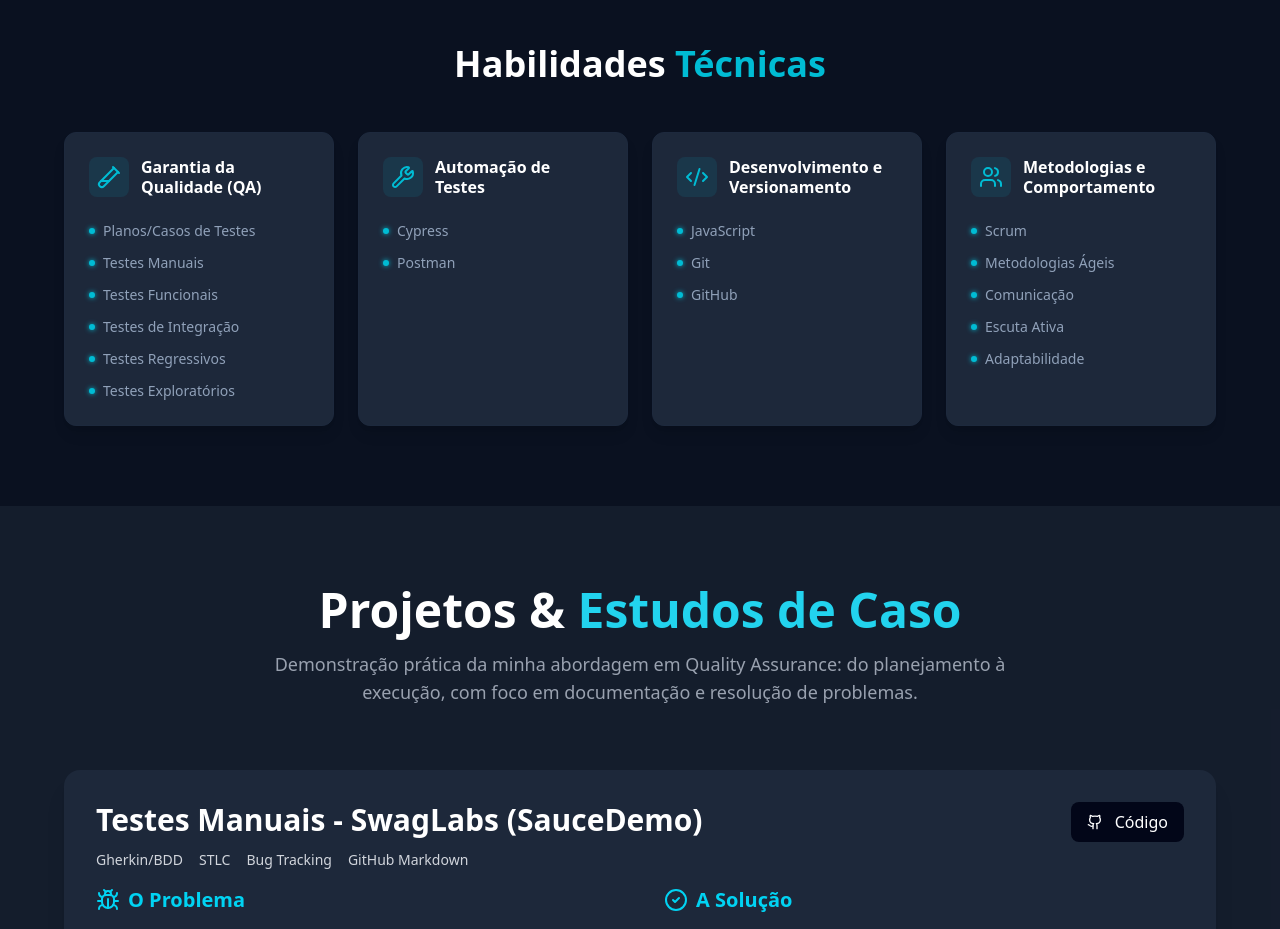
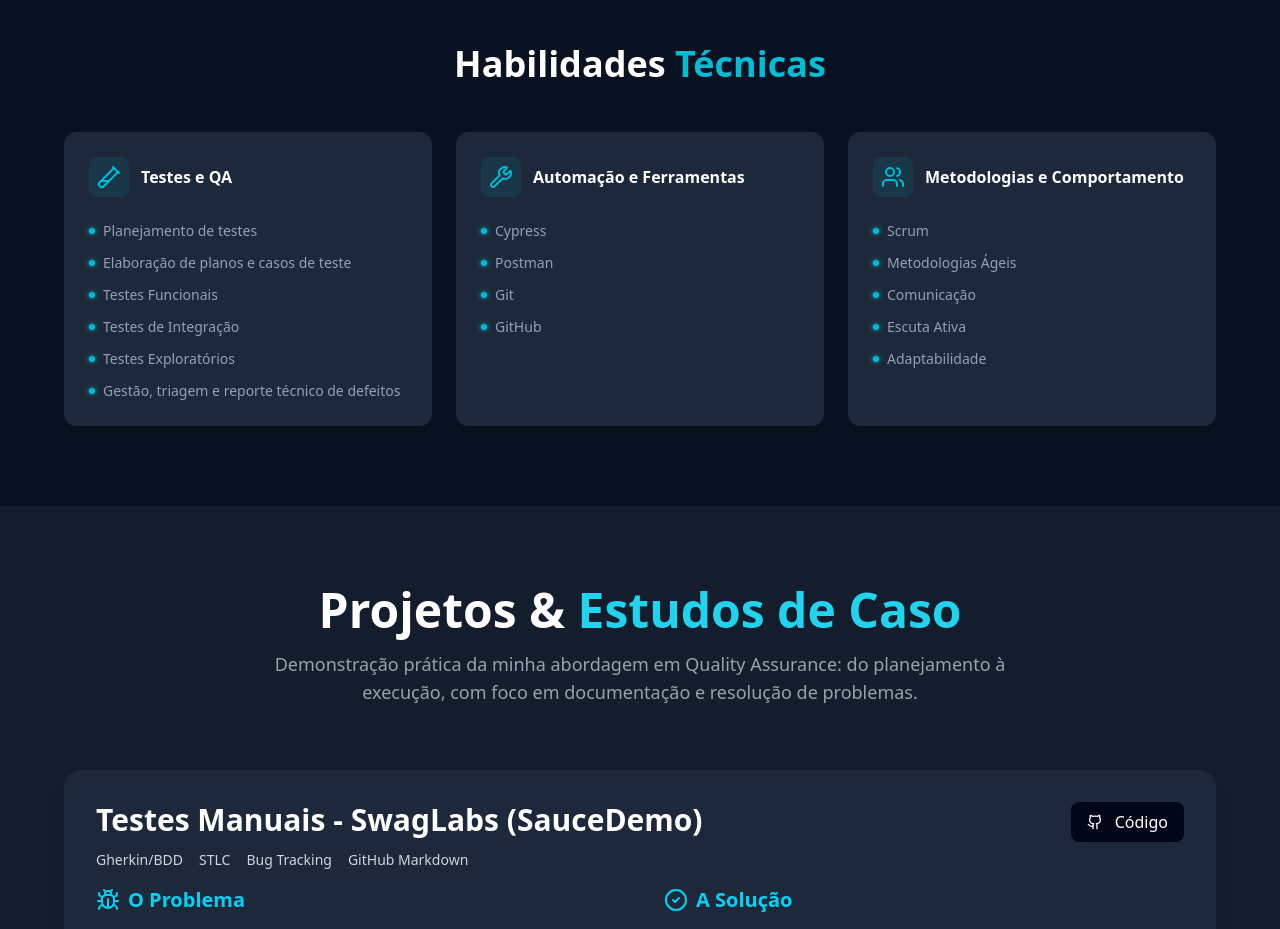
Before and after one commit to adrianemaciel/qa-engineer-portfolio, a React (Vite) app: page / in a window 1280 px wide. Shown: the part 2340-3269 px from the top of the page. Built offline with nearby package versions, Linux system fonts and the light colour scheme.

Commit message:
refactor: update the skill list and define it in three columns.

```diff
--- a/src/components/Skills.jsx
+++ b/src/components/Skills.jsx
@@ -4,25 +4,20 @@
   const skillCategories = [
     {
       icon: TestTube2,
-      title: "Garantia da Qualidade (QA)",
+      title: "Testes e QA",
       skills: [
-        "Planos/Casos de Testes",
-        "Testes Manuais",
+        "Planejamento de testes",
+        "Elaboração de planos e casos de teste",
         "Testes Funcionais",
         "Testes de Integração",
-        "Testes Regressivos",
         "Testes Exploratórios",
+        "Gestão, triagem e reporte técnico de defeitos",
       ],
     },
     {
       icon: Wrench,
-      title: "Automação de Testes",
-      skills: ["Cypress", "Postman"],
-    },
-    {
-      icon: Code2,
-      title: "Desenvolvimento e Versionamento",
-      skills: ["JavaScript", "Git", "GitHub"],
+      title: "Automação e Ferramentas",
+      skills: ["Cypress", "Postman", "Git", "GitHub"],
     },
     {
       icon: Users,
@@ -44,7 +39,7 @@
           Habilidades <span className="text-[#00bcd4]">Técnicas</span>
         </h2>
 
-        <div className="grid grid-cols-1 md:grid-cols-2 lg:grid-cols-4 gap-6">
+        <div className="grid grid-cols-1 md:grid-cols-2 lg:grid-cols-3 gap-6">
           {skillCategories.map((category, index) => (
             <div
               key={index}
```
